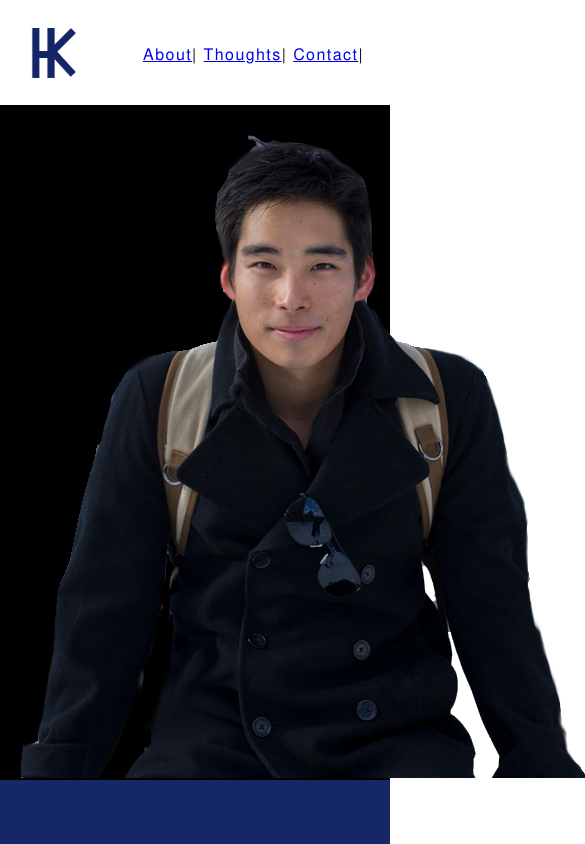
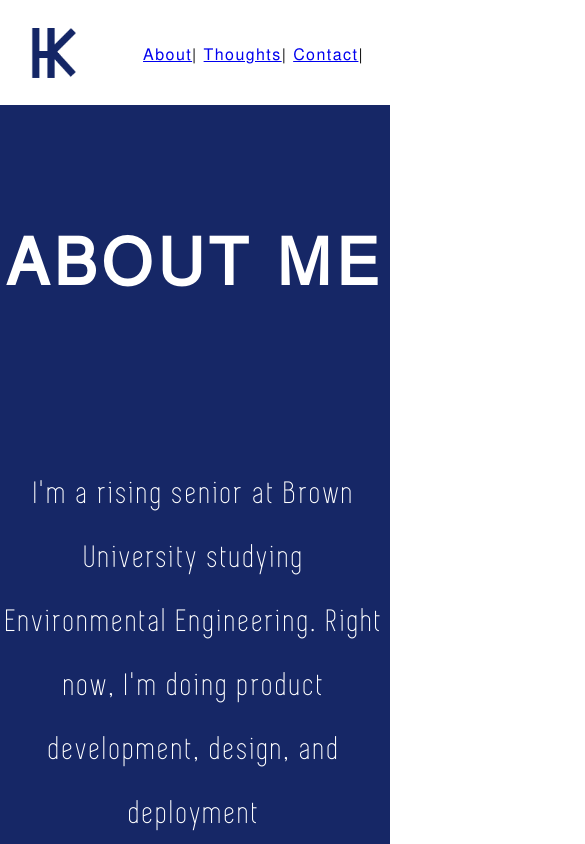
Before and after one commit to hkuwana/personalsitevue, a Vue app: page / in a window 390 px wide. Shown: the top 844 px of the page, 585 px wide, since content can reach past the window. Built offline with nearby package versions, Linux system fonts and the light colour scheme.

Commit message:
homepage mobile

```diff
--- a/src/App.vue
+++ b/src/App.vue
@@ -77,9 +77,7 @@ export default {
 p
   font-family: var(--fontSimplifica)
   letter-spacing: .09em
-  font-size: 2em
-  line-height: 2em
-  font-weight: 300
+
 #mainpage
   text-align: center
   bottom: 0
--- a/src/components/layouts/Footer.vue
+++ b/src/components/layouts/Footer.vue
@@ -4,7 +4,11 @@
         <h2 id="mobile-catch">Want to talk?</h2>
         <ul class="imageLinks">
             <div class="logo-list">
-                <a target="_blank" rel="noopener noreferrer" href="https://www.linkedin.com/in/hiroyuki-kuwana/">
+                <a
+                    target="_blank"
+                    rel="noopener noreferrer"
+                    href="https://www.linkedin.com/in/hiroyuki-kuwana/"
+                >
                     <svg xmlns="http://www.w3.org/2000/svg" class="logos" viewBox="0 0 24 24">
                         <path
                             d="M12 2c5.514 0 10 4.486 10 10s-4.486 10-10 10-10-4.486-10-10 4.486-10 10-10zm0-2c-6.627 0-12 5.373-12 12s5.373 12 12 12 12-5.373 12-12-5.373-12-12-12zm-2 8c0 .557-.447 1.008-1 1.008s-1-.45-1-1.008c0-.557.447-1.008 1-1.008s1 .452 1 1.008zm0 2h-2v6h2v-6zm3 0h-2v6h2v-2.861c0-1.722 2.002-1.881 2.002 0v2.861h1.998v-3.359c0-3.284-3.128-3.164-4-1.548v-1.093z"
@@ -40,9 +44,6 @@ export default {
     background-color: var(--colorJet)
     color: var(--colorCream)
     -webkit-font-smoothing: antialiased
-    #catch
-        font-size: 5vw
-        margin-top: 0
     .imageLinks
         list-style: none
         .logo-list
@@ -51,18 +52,19 @@ export default {
                 height: 3em
                 width: 3em
                 margin-right: 1em
-#mobile-catch
-    display: none
-@media screen and (max-width: var(--breakpointDesktopSmall))
-  .view-container
-    width: 100%
-    margin-left: 0
-  #catch
-    display: none
-  #mobile-catch
-    display: block
+                fill: var(--colorCream)
 
-.logos
-    fill: var(--colorCream)
+// #catch
+//     display: none
+//     font-size: 5vw
+//     margin-top: 0
+@media only screen and (min-width: var(--breakpointTablet))
+    #catch
+        display: block
+    #mobile-catch
+        display: none
+        .view-container
+        width: 100%
+        margin-left: 0
 
 </style>
--- a/src/views/Home.vue
+++ b/src/views/Home.vue
@@ -1,23 +1,23 @@
 <template>
     <div class="home">
         <div class="top-section">
-            <div></div>
+            <div class="spacing"></div>
             <div>
-                <img src="../assets/quora-photo.png" alt="self-photo" class="quora-phot" />
+                <img src="../assets/quora-photo.png" alt="self-photo" class="quora-photo" />
             </div>
         </div>
         <div class="scroll-to-section about-me">
-            <div></div>
+            <div class="spacing"></div>
             <div class="header">
                 <h1>About me</h1>
             </div>
             <div class="information">
                 <p>I'm a rising senior at Brown University studying Environmental Engineering. Right now, I'm doing product development, design, and deployment</p>
             </div>
-            <div></div>
+            <div class="spacing"></div>
         </div>
         <div class="scroll-to-section kezari">
-            <div></div>
+            <div class="spacing"></div>
             <div class="header">
                 <h1>Kezari</h1>
             </div>
@@ -25,15 +25,15 @@
                 <p>We focused on creating sustainable and aesthetic pants for female travelers</p>
                 <router-link class="kezari-nav" to="/about">Read More Here</router-link>|
             </div>
-            <div></div>
+            <div class="spacing"></div>
         </div>
         <div class="scroll-to-section skills">
-            <div></div>
+            <div class="spacing"></div>
             <div class="header">
                 <h1>Skills</h1>
             </div>
             <div class="skill-list">
-                <div>
+                <div class="skill-head">
                     <p>Languages</p>
                 </div>
                 <div>
@@ -43,13 +43,13 @@
                         <li>Basic: Spanish</li>
                     </ul>
                 </div>
-                <div>
+                <div class="skill-head">
                     <p>Technical</p>
                 </div>
                 <div>
                     <p>Javascript (Vue), CSS, HTML, Python, MATLAB, MYSQL</p>
                 </div>
-                <div>
+                <div class="skill-head">
                     <p>Interests</p>
                 </div>
                 <div>
@@ -58,7 +58,7 @@
             </div>
         </div>
         <div class="scroll-to-section works">
-            <div></div>
+            <div class="spacing"></div>
             <div class="header">
                 <h1 class>My Writings</h1>
             </div>
@@ -70,7 +70,7 @@
 					<router-link class ="blog" to="/blog">Blog-Posts</router-link>|
                 </ul>
             </div>
-            <div></div>
+            <div class="spacing"></div>
         </div>
     </div>
 </template>
@@ -83,52 +83,52 @@ export default {
 </script>
 
 <style lang="sass" scoped>
-*
+p
+	font-size: 2em
+	line-height: 2em
+	font-weight: 300
 
 .home
 	align-items: center
-	grid-template-columns: 5vw 1fr 1fr 5vw
+
 .top-section
 	height: 80vh
-	display: grid
 	top: 0
 	background: black
+	display: none
+
 .scroll-to-section
 	min-height: 101vh
-	display: grid
 	position: relative
 	color: var(--colorWhite)
-
+	overflow: auto
+	display: grid
 .header
-	padding-top: 30vh
 	font-size: 2em
 	text-transform: uppercase
 	font-family: var(--fontNimbusSanLReg)
 	letter-spacing: .07em
+	padding-top: 10vh
+	padding-bottom: 0
 
-.information
-	padding-top: 30vh
+.spacing
+	display: none
 
 .about-me
-	grid-template-columns: 5vw 1fr 1fr 5vw
 	background: var(--colorRoyalDarkBlue)
+
 .kezari
-	grid-template-columns: 5vw 1fr 1fr 5vw
 	background: var(--colorEgyptianBlue)
 	.kezari-nav
 		color: var(--colorCream)
+
+.skills
+	background: var(--colorXanadu)
+	.skill-head
+		text-decoration: underline
 .works
-	grid-template-columns: 5vw 1fr 1fr 5vw
 	background: var(--colorSeaGreen)
 
-.skills
-	grid-template-columns: 5vw 1fr 2fr 5vw
-	background: var(--colorXanadu)
-	.skill-list
-		display: grid
-		grid-template-columns: 1fr 1fr
-		grid-template-rows: repeat(3, 1fr)
-		align-items: center
 .list li, a
 	color: inherit
 	font-family: var(--fontSimplifica)
@@ -138,12 +138,26 @@ export default {
 	list-style: none
 .blog
 	font-size: 3em
-.writing-links
-	padding-top: 20vh
 
 
-@media only screen and (max-width: var(--breakpointDesktopSmall))
-	.scroll-to-section .top-section
-		grid-template-columns: 1fr
+@media only screen and (min-width: 800px)
+	.top-section
+		display: grid
+	.about-me, .kezari, .works, .home
+		grid-template-columns: 5vw 1fr 1fr 5vw
+	.information
+		padding-top: 25vh
+	.skills
+		grid-template-columns: 5vw 1fr 2fr 5vw
+		background: var(--colorXanadu)
+		.skill-list
+			display: grid
+			grid-template-columns: 1fr 1fr
+			grid-template-rows: repeat(3, 1fr)
+			align-items: center
+	.spacing
+		display: inline-grid
+	.header
+		padding-top: 25vh
 
 </style>
```
